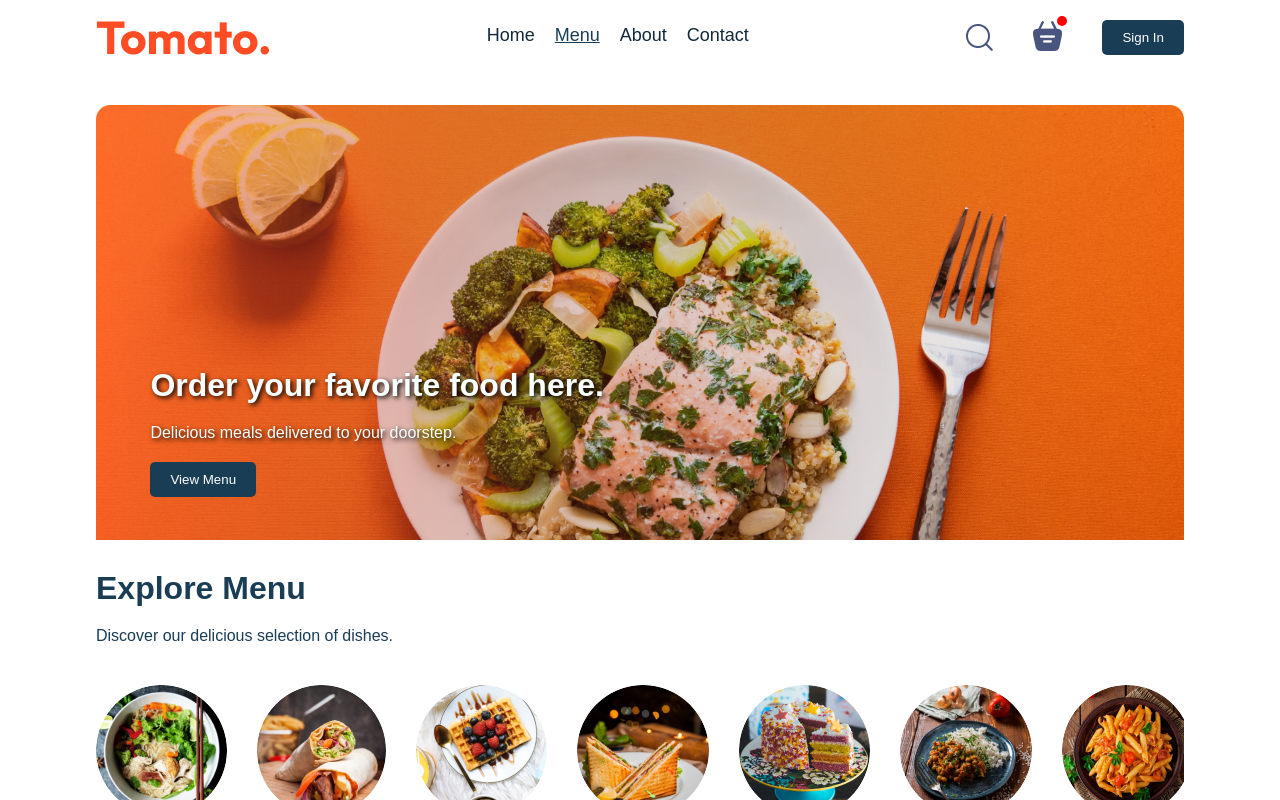
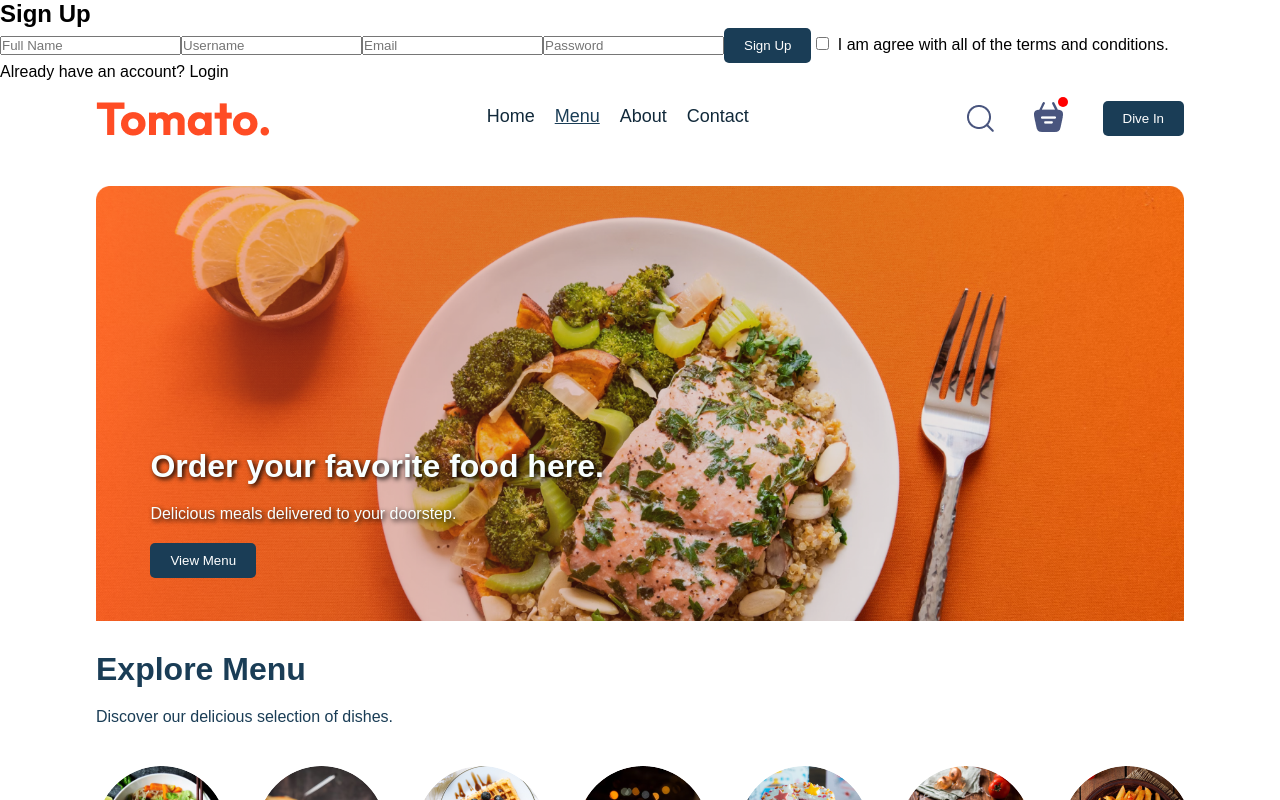
Before and after one commit to KiranMainaliOfficial/MERN_Projects, a React (Vite) app in the folder foodOrder/frontend/: page / in a window 1280 px wide. Shown: the top 800 px of the page. Built offline with nearby package versions, Linux system fonts and the light colour scheme; a web font is replaced by a local one.

Commit message:
ui update

```diff
--- a/foodOrder/frontend/package.json
+++ b/foodOrder/frontend/package.json
@@ -20,6 +20,6 @@
     "@vitejs/plugin-react": "^6.1.1",
     "nodemon": "^3.1.14",
     "oxlint": "^1.81.0",
-    "vite": "^8.3.0"
+    "vite": "^8.3.5"
   }
 }
--- a/foodOrder/frontend/src/App.jsx
+++ b/foodOrder/frontend/src/App.jsx
@@ -7,13 +7,21 @@ import Cart from "./pages/cart/Cart.jsx";
 import PlaceOrder from "./pages/placeOrder/PlaceOrder.jsx";
 import Footer from "./components/footer/Footer.jsx";
 import { StoreContext } from "./context/StoreContext.jsx";
-
+import LoginPopup from "./components/loginPopup/LoginPopup.jsx";
 function App() {
   console.log(StoreContext);
+
+  const [showLoginPopup, setShowLoginPopup] = useState(true);
   return (
     <>
+      {showLoginPopup ? (
+        <LoginPopup setShowLoginPopup={setShowLoginPopup} />
+      ) : null}
       <div className="app">
-        <Navbar />
+        <Navbar
+          showLoginPopup={showLoginPopup}
+          setShowLoginPopup={setShowLoginPopup}
+        />
         <Routes>
           {/* Routes will be added here in the future for different pages like Home, Cart, and PlaceOrder. */}
 
--- a/foodOrder/frontend/src/components/Navbar/Navbar.jsx
+++ b/foodOrder/frontend/src/components/Navbar/Navbar.jsx
@@ -3,7 +3,7 @@ import { assets } from "../../assets/assets.js";
 import "./Navbar.css";
 import { Link } from "react-router-dom";
 
-const Navbar = () => {
+const Navbar = ({ showLoginPopup, setShowLoginPopup }) => {
   const [menu, setMenu] = useState("menu");
   return (
     <div className="navbar">
@@ -44,7 +44,13 @@ const Navbar = () => {
           <img src={assets.basket_icon} alt="Basket" className="" />
           <div className="dot"></div>
         </div>
-        <button>Sign In</button>
+        <button
+          onClick={() =>
+            showLoginPopup ? setShowLoginPopup(false) : setShowLoginPopup(true)
+          }
+        >
+          Dive In
+        </button>
       </div>
     </div>
   );
--- /dev/null
+++ b/foodOrder/frontend/src/components/loginPopup/LoginPopup.jsx
@@ -0,0 +1,46 @@
+import React, { useState } from "react";
+import { assets } from "../../assets/assets";
+
+const LoginPopup = ({ setShowLoginPopup }) => {
+  const [currentState, setCurrentState] = useState("signup");
+  return (
+    <div className="login-popup">
+      <form action="">
+        <h2 className="login-title">
+          {currentState === "signup" ? "Sign Up" : "Login"}
+        </h2>
+        {/* <img
+          src={assets.cross_icon}
+          alt="crossIcon"
+          onClick={() => setShowLoginPopup(false)}
+        /> */}
+        <input type="text" placeholder="Full Name" />
+        <input type="text" placeholder="Username" />
+        <input type="email" placeholder="Email" />
+        <input type="password" placeholder="Password" />
+        <button type="submit">
+          {currentState === "signup" ? "Sign Up" : "Login"}
+        </button>{" "}
+        <input type="checkbox" name="terms" id="terms" />
+        <label htmlFor="terms">
+          &nbsp; I am agree with all of the terms and conditions.
+        </label>
+        <div>
+          {currentState === "signup" ? (
+            <p>
+              Already have an account?{" "}
+              <span onClick={() => setCurrentState("login")}>Login</span>
+            </p>
+          ) : (
+            <p>
+              Don't have an account?{" "}
+              <span onClick={() => setCurrentState("signup")}>Sign Up</span>
+            </p>
+          )}
+        </div>
+      </form>
+    </div>
+  );
+};
+
+export default LoginPopup;
--- a/foodOrder/frontend/vite.config.js
+++ b/foodOrder/frontend/vite.config.js
@@ -1,7 +1,20 @@
+// import react from '@vitejs/plugin-react'
+// import { defineConfig } from 'vite'
+
+// // https://vite.dev/config/
+// export default defineConfig({
+//   plugins: [react()],
+// })
+
+import { defineConfig } from 'vite'
 import react from '@vitejs/plugin-react'
-import { defineConfig } from 'vite'
 
 // https://vite.dev/config/
 export default defineConfig({
   plugins: [react()],
+  server: {
+    watch: {
+      usePolling: true, // Forces Vite to detect file saves
+    },
+  },
 })
```
Also changed, not shown: foodOrder/frontend/src/components/loginPopup/LoginPopup.css (added), 1 other file (tests, documents, lock files or other folders).
